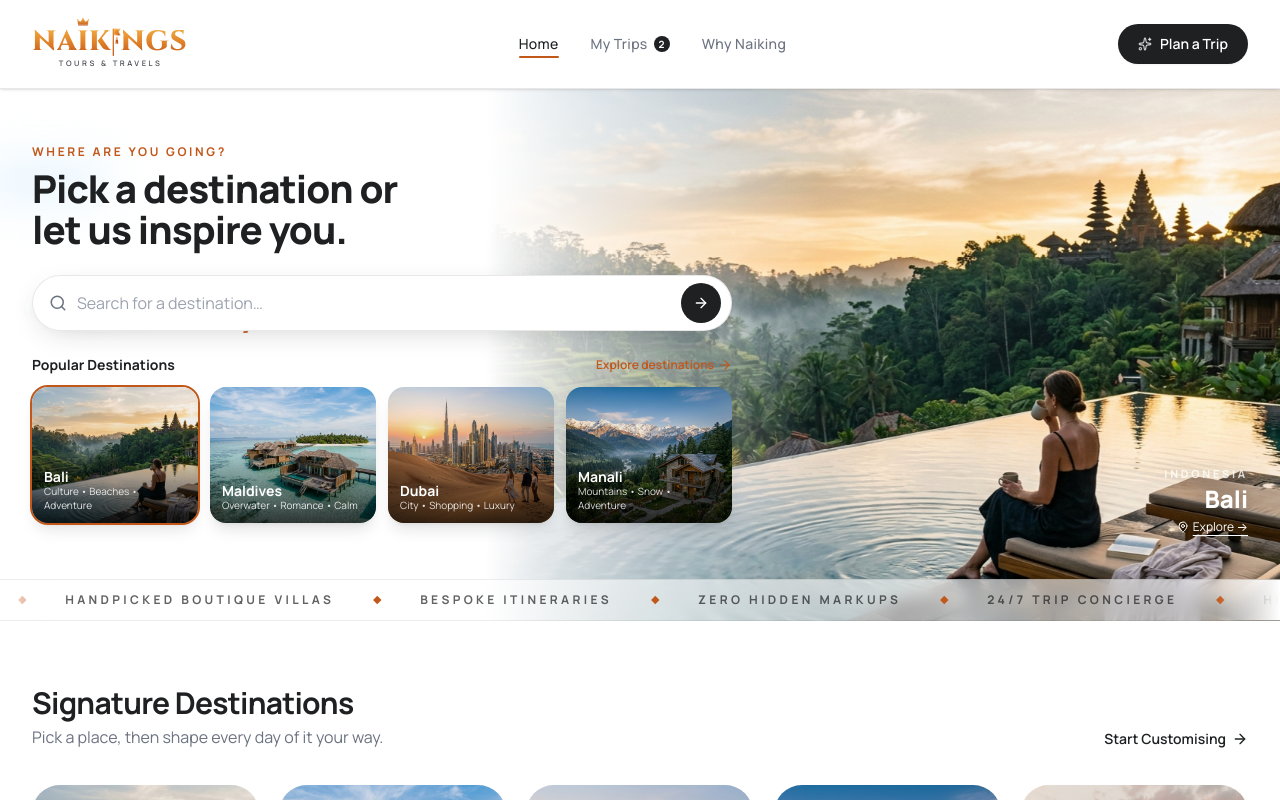
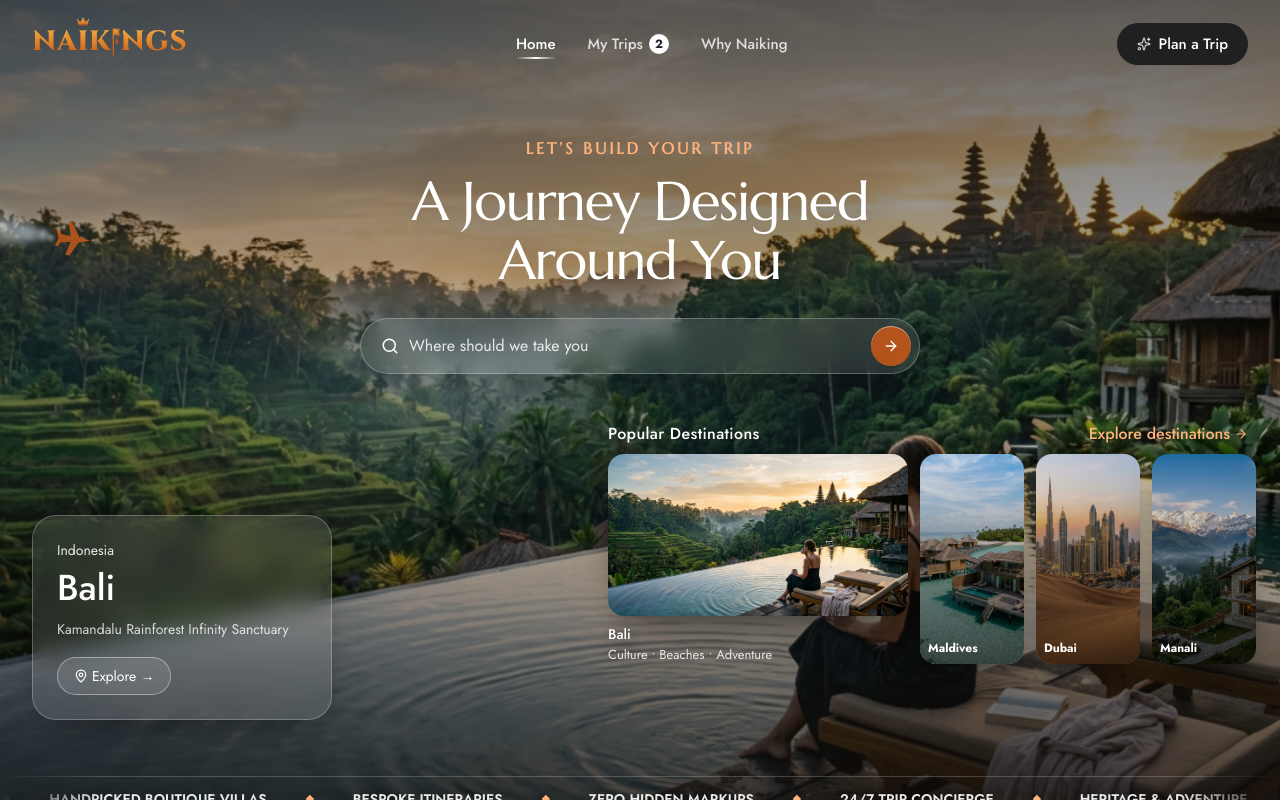
Before and after one commit to anukgcas/naiking_tours, a React (Vite) app: page / in a window 1280 px wide. Shown: the top 800 px of the page. Built offline with nearby package versions, Linux system fonts and the light colour scheme.

Commit message:
Home Page Altered

```diff
--- a/index.html
+++ b/index.html
@@ -4,7 +4,7 @@
     <meta charset="UTF-8" />
     <meta name="viewport" content="width=device-width, initial-scale=1.0" />
     <title>Naikings Tours &amp; Travels</title>
-    <link rel="icon" type="image/jpeg" href="/images/naikings_logo.jpg" />
+    <link rel="icon" type="image/png" href="/images/favicon.png" />
     <meta name="description" content="Quiet luxury travel booking, build-your-own itineraries with AI suggestions." />
     <meta property="og:title" content="Naiking Tours" />
     <meta property="og:description" content="Quiet luxury travel booking, build-your-own itineraries with AI suggestions." />
@@ -12,7 +12,7 @@
     <meta name="twitter:card" content="summary_large_image" />
     <link rel="preconnect" href="https://fonts.googleapis.com">
     <link rel="preconnect" href="https://fonts.gstatic.com" crossorigin>
-    <link href="https://fonts.googleapis.com/css2?family=Manrope:wght@300;400;500;600;700;800&family=Cinzel:wght@700;800;900&display=swap" rel="stylesheet">
+    <link href="https://fonts.googleapis.com/css2?family=Cinzel:wght@700;800;900&family=Marcellus&family=Jost:wght@300;400;500;600;700;800&display=swap" rel="stylesheet">
   </head>
   <body class="bg-white text-[#1E2022] antialiased selection:bg-[#C2571A]/20 selection:text-[#C2571A]">
     <div id="root"></div>
--- a/src/components/Header.tsx
+++ b/src/components/Header.tsx
@@ -20,6 +20,10 @@ export const Header: React.FC<HeaderProps> = ({
   const [isScrolled, setIsScrolled] = useState(false);
   const [isMobileMenuOpen, setIsMobileMenuOpen] = useState(false);
   const [isNarrow, setIsNarrow] = useState(false);
+  // Transparent over the hero photo at the top of the home page, so the links switch to light text there
+  const overHero = !isScrolled && activeTab === 'home';
+  const linkIdle = overHero ? 'text-white/80 hover:text-white' : 'text-[#6B7280] hover:text-[#1E2022]';
+  const linkActive = overHero ? 'text-white' : 'text-[#1E2022]';
 
   useEffect(() => {
     const mq = window.matchMedia('(max-width: 639px)');
@@ -42,7 +46,7 @@ export const Header: React.FC<HeaderProps> = ({
       className={`fixed top-0 left-0 right-0 z-40 transition-all duration-300 ${
         isScrolled
           ? 'bg-white/90 backdrop-blur-md border-b border-[#1E2022]/8 shadow-xs'
-          : 'bg-white border-b border-[#1E2022]/10 shadow-sm'
+          : 'bg-transparent border-b border-transparent'
       }`}
     >
       <div className="max-w-7xl mx-auto px-4 sm:px-6 lg:px-8">
@@ -59,25 +63,23 @@ export const Header: React.FC<HeaderProps> = ({
           <nav className="hidden md:flex items-center gap-8">
             <button
               onClick={() => onNavigate('home')}
-              className={`text-sm font-medium tracking-wide transition-colors relative py-1 ${
-                activeTab === 'home'
-                  ? 'text-[#1E2022]'
-                  : 'text-[#6B7280] hover:text-[#1E2022]'
+              className={`text-[15px] font-medium transition-colors relative py-1 ${
+                activeTab === 'home' ? linkActive : linkIdle
               }`}
             >
               Home
               {activeTab === 'home' && (
-                <span className="absolute bottom-0 left-0 right-0 h-[2px] bg-[#C2571A] rounded-full" />
+                <span className={`absolute bottom-0 left-0 right-0 h-[2px] rounded-full transition-colors duration-300 ${overHero ? 'bg-gradient-to-r from-transparent via-white to-transparent' : 'bg-[#C2571A]'}`} />
               )}
             </button>
 
             <button
               onClick={onOpenMyTrips}
-              className="text-sm font-medium tracking-wide text-[#6B7280] hover:text-[#1E2022] transition-colors relative py-1 flex items-center gap-1.5"
+              className={`text-[15px] font-medium ${linkIdle} transition-colors relative py-1 flex items-center gap-1.5`}
             >
               My Trips
               {bookedTripsCount > 0 && (
-                <span className="inline-flex items-center justify-center w-4 h-4 text-[10px] font-bold rounded-full bg-[#1E2022] text-white">
+                <span className={`inline-flex items-center justify-center w-5 h-5 text-[12px] font-bold rounded-full ${overHero ? 'bg-white text-[#1E2022]' : 'bg-[#1E2022] text-white'}`}>
                   {bookedTripsCount}
                 </span>
               )}
@@ -85,15 +87,13 @@ export const Header: React.FC<HeaderProps> = ({
 
             <button
               onClick={() => onNavigate('why')}
-              className={`text-sm font-medium tracking-wide transition-colors relative py-1 ${
-                activeTab === 'why'
-                  ? 'text-[#1E2022]'
-                  : 'text-[#6B7280] hover:text-[#1E2022]'
+              className={`text-[15px] font-medium transition-colors relative py-1 ${
+                activeTab === 'why' ? linkActive : linkIdle
               }`}
             >
               Why Naiking
               {activeTab === 'why' && (
-                <span className="absolute bottom-0 left-0 right-0 h-[2px] bg-[#C2571A] rounded-full" />
+                <span className={`absolute bottom-0 left-0 right-0 h-[2px] rounded-full transition-colors duration-300 ${overHero ? 'bg-gradient-to-r from-transparent via-white to-transparent' : 'bg-[#C2571A]'}`} />
               )}
             </button>
           </nav>
@@ -103,7 +103,7 @@ export const Header: React.FC<HeaderProps> = ({
             {/* Plan a Trip Primary CTA */}
             <button
               onClick={onOpenPlanner}
-              className="inline-flex items-center gap-2 whitespace-nowrap px-4 py-2 sm:px-5 sm:py-2.5 rounded-full text-xs sm:text-sm font-semibold text-white bg-[#1E2022] hover:bg-[#C2571A] transition-all duration-300 shadow-xs active:scale-98 cursor-pointer"
+              className="inline-flex items-center gap-2 whitespace-nowrap px-4 py-2 sm:px-5 sm:py-2.5 rounded-full text-[15px] sm:text-[15px] font-medium text-white bg-[#1E2022] hover:bg-[#C2571A] transition-all duration-300 shadow-xs active:scale-98 cursor-pointer"
             >
               <Sparkles className="w-3.5 h-3.5 text-[#FAF8F5]/80" />
               <span>Plan a Trip</span>
@@ -112,7 +112,7 @@ export const Header: React.FC<HeaderProps> = ({
             {/* Mobile Menu Toggle Button */}
             <button
               onClick={() => setIsMobileMenuOpen(!isMobileMenuOpen)}
-              className="md:hidden p-2 text-[#1E2022] rounded-lg hover:bg-black/5"
+              className={`md:hidden p-2 rounded-lg hover:bg-black/5 ${overHero ? 'text-white' : 'text-[#1E2022]'}`}
               aria-label="Toggle menu"
             >
               {isMobileMenuOpen ? <X className="w-5 h-5" /> : <Menu className="w-5 h-5" />}
--- a/src/components/Hero.tsx
+++ b/src/components/Hero.tsx
@@ -198,9 +198,10 @@ export const Hero: React.FC<HeroProps> = ({ onStartWizard, onExploreDestination
   }, [activeReelIndex]);
 
   return (
-    <section className="relative pt-[72px] lg:pt-[88px] overflow-x-clip bg-white">
-      {/* Scenic image: fades into the page — downwards on mobile, leftwards on desktop */}
-      <div className="pointer-events-none absolute inset-x-0 top-[72px] h-[320px] lg:top-[88px] lg:bottom-0 lg:left-auto lg:right-0 lg:h-auto lg:w-[62%] [mask-image:linear-gradient(to_bottom,black_45%,transparent)] lg:[mask-image:linear-gradient(to_right,transparent,black_42%)]">
+    <section className="relative bg-[#1E2022]" style={{ fontFamily: "'Jost', sans-serif" }}>
+      <div className="relative pt-[72px] lg:pt-[120px] overflow-hidden">
+        {/* One unified scene: the featured destination photo fills the hero */}
+        <div className="absolute inset-0">
           <AnimatePresence initial={false}>
             <motion.img
               key={currentReel.id}
@@ -214,48 +215,38 @@ export const Hero: React.FC<HeroProps> = ({ onStartWizard, onExploreDestination
               transition={{ duration: 1.2, ease: 'easeInOut' }}
             />
           </AnimatePresence>
+          {/* Readability: dark on the text side and at the bottom, clear in the middle of the scene */}
+          <div className="absolute inset-0 bg-gradient-to-b from-[#14110F]/55 via-[#14110F]/15 to-transparent" />
+          <div className="absolute inset-0 bg-gradient-to-t from-[#14110F]/80 via-transparent to-[#14110F]/25" />
         </div>
 
-      {/* Ambient backdrop, kept inside the white area (left of the photo): a plane wandering to random points, plus drifting clouds */}
-      <div
-        aria-hidden="true"
-        className="pointer-events-none absolute left-0 right-0 top-[392px] bottom-0 lg:top-[88px] lg:right-[60%] overflow-hidden motion-reduce:hidden"
-      >
-        <motion.div
-          className="absolute top-[14%] w-32 h-9 rounded-full bg-sky-100/80 blur-xl"
-          initial={{ left: '-35%' }}
-          animate={{ left: '105%' }}
-          transition={{ duration: 28, ease: 'linear', repeat: Infinity }}
-        />
-        <motion.div
-          className="absolute top-[70%] w-44 h-10 rounded-full bg-orange-100/80 blur-xl"
-          initial={{ left: '-45%' }}
-          animate={{ left: '105%' }}
-          transition={{ duration: 38, ease: 'linear', repeat: Infinity, delay: 6 }}
-        />
+        <div aria-hidden="true" className="pointer-events-none absolute inset-0 overflow-hidden motion-reduce:hidden">
           <WanderingPlane />
         </div>
 
-      <div className="relative max-w-7xl mx-auto px-4 sm:px-6 lg:px-8 pt-[140px] sm:pt-[180px] lg:pt-14 pb-8 lg:pb-14 flex lg:items-center">
-        <div className="w-full lg:max-w-[700px]">
+        <div className="relative max-w-7xl mx-auto px-4 sm:px-6 lg:px-8 pt-4 pb-16 lg:pb-20 flex flex-col">
+          {/* Title + trip-start action */}
+          <div className="w-full max-w-[760px] mx-auto text-center">
             <motion.p
-            className="mb-2 text-[11px] sm:text-xs font-bold uppercase tracking-[0.22em] text-[#C2571A]"
+              className="mb-3 text-[15px] sm:text-base font-semibold tracking-[0.18em] text-[#FFB27A]"
+              style={{ fontFamily: "'Marcellus', serif" }}
               initial={{ opacity: 0, y: 10 }}
               animate={{ opacity: 1, y: 0 }}
               transition={{ duration: 0.7, ease: EASE }}
             >
-            WHERE ARE YOU GOING?
+              LET’S BUILD YOUR TRIP
             </motion.p>
 
             <motion.h1
-            className="text-[1.6rem] sm:text-4xl lg:text-[2.4rem] font-extrabold tracking-tight leading-[1.08] text-[#1E2022]"
+              className="text-[2.1rem] sm:text-5xl lg:text-[3.4rem] font-normal tracking-tight leading-[1.08] text-white drop-shadow-[0_2px_18px_rgba(0,0,0,0.35)]"
+              style={{ fontFamily: "'Marcellus', serif" }}
               initial={{ opacity: 0, y: 18 }}
               animate={{ opacity: 1, y: 0 }}
               transition={{ duration: 0.8, delay: 0.1, ease: EASE }}
             >
-            Pick a destination or
+              A Journey Designed
               <br />
-            let us inspire you.
+              Around You
             </motion.h1>
 
             <motion.div
@@ -267,77 +258,111 @@ export const Hero: React.FC<HeroProps> = ({ onStartWizard, onExploreDestination
               <button
                 type="button"
                 onClick={onStartWizard}
-              aria-label="Search for a destination"
-              className="mt-6 group relative w-full h-14 pl-11 pr-14 rounded-full bg-white border border-[#1E2022]/10 shadow-[0_8px_30px_-12px_rgba(30,32,34,0.25)] text-left text-base text-[#9CA3AF] hover:border-[#C2571A]/50 focus:outline-none focus-visible:border-[#C2571A] focus-visible:ring-4 focus-visible:ring-[#C2571A]/15 transition cursor-pointer"
+                aria-label="Where should we take you"
+                className="mt-7 mx-auto group relative w-full max-w-[560px] h-14 pl-12 pr-14 rounded-full bg-white/10 backdrop-blur-md border border-white/25 shadow-[0_18px_40px_-20px_rgba(0,0,0,0.6)] text-left text-base text-white/85 hover:bg-white/20 focus:outline-none focus-visible:ring-4 focus-visible:ring-white/40 active:scale-[0.99] transition cursor-pointer"
               >
-              <Search className="absolute left-4 top-1/2 -translate-y-1/2 w-[18px] h-[18px] text-[#6B7280]" />
-              Search for a destination…
-              <span className="absolute right-2.5 top-1/2 -translate-y-1/2 w-10 h-10 rounded-full bg-[#1E2022] group-hover:bg-[#C2571A] text-white flex items-center justify-center transition-colors">
-                <ArrowRight className="w-4 h-4" />
+                <Search className="absolute left-5 top-1/2 -translate-y-1/2 w-[18px] h-[18px] text-white" />
+                Where should we take you
+                <span className="absolute right-2 top-1/2 -translate-y-1/2 w-10 h-10 rounded-full bg-[#C2571A]/90 shadow-[inset_0_1px_0_rgba(255,255,255,0.45)] group-hover:bg-[#C2571A] text-white flex items-center justify-center transition-colors">
+                  <ArrowRight className="w-4 h-4 transition-transform group-hover:translate-x-0.5" />
                 </span>
               </button>
+            </motion.div>
+          </div>
 
-              <div className="mt-6">
+          {/* Featured destination story + floating destination previews */}
+          <div className="pt-[84px] flex flex-col lg:flex-row lg:items-end lg:justify-between gap-8 lg:gap-10">
+            <AnimatePresence mode="wait" initial={false}>
+              <motion.div
+                key={currentReel.id}
+                initial={{ opacity: 0, y: 14 }}
+                animate={{ opacity: 1, y: 0 }}
+                exit={{ opacity: 0, y: -10 }}
+                transition={{ duration: 0.45, ease: 'easeOut' }}
+                className="text-white p-5 sm:p-6 rounded-3xl bg-white/10 backdrop-blur-md border border-white/25 shadow-[0_18px_40px_-20px_rgba(0,0,0,0.6)] lg:w-[300px] shrink-0 lg:translate-y-6"
+              >
+                <span className="text-[14px] font-regular text-white/90 block">
+                  {currentReel.country}
+                </span>
+                <span className="mt-1 text-3xl sm:text-4xl font-medium block leading-tight">{currentReel.name}</span>
+                <span className="mt-2 text-[14px] leading-relaxed text-white/80 block">{currentReel.highlight}</span>
+                <button
+                  type="button"
+                  onClick={() => onExploreDestination(currentReel.name)}
+                  className="mt-4 inline-flex items-center gap-1 px-4 py-2 rounded-full border border-white/40 bg-white/10 hover:bg-white/20 text-sm cursor-pointer transition-colors"
+                >
+                  <MapPin className="w-3.5 h-3.5" /> Explore →
+                </button>
+              </motion.div>
+            </AnimatePresence>
+
+            <div className="min-w-0 lg:max-w-[640px] text-white lg:-translate-y-8">
               <div className="flex items-center justify-between gap-3">
-                  <span className="text-sm font-bold text-[#1E2022]">Popular Destinations</span>
+                <span className="text-md font-medium leading-none tracking-wide">Popular Destinations</span>
                 <button
                   type="button"
                   onClick={onStartWizard}
-                    className="group inline-flex items-center gap-1 text-xs font-semibold text-[#C2571A] hover:underline cursor-pointer"
+                  className="group inline-flex items-center gap-1 text-md font-medium leading-none text-[#FFB27A] cursor-pointer"
                 >
                   Explore destinations
                   <ArrowRight className="w-3.5 h-3.5 transition-transform group-hover:translate-x-0.5" />
                 </button>
               </div>
 
-                <div className="mt-3 grid grid-cols-2 sm:grid-cols-4 gap-3">
-                  {DESTINATION_REELS.slice(0, 4).map((reel, idx) => (
-                    <button
+              <div className="mt-3 -mx-4 px-4 sm:mx-0 sm:px-0 flex items-stretch gap-3 h-[190px] sm:h-[210px] overflow-x-auto lg:overflow-visible snap-x [scrollbar-width:none] [&::-webkit-scrollbar]:hidden">
+                {DESTINATION_REELS.slice(0, 4).map((reel, idx) => {
+                  const active = activeReelIndex === idx;
+                  return (
+                    <motion.button
                       key={reel.id}
                       type="button"
-                      onClick={() => onExploreDestination(reel.name)}
-                      onMouseEnter={() => setActiveReelIndex(idx)}
-                      className={`group relative h-[120px] sm:h-[136px] rounded-2xl overflow-hidden text-left cursor-pointer shadow-lg transition-all duration-300 ${
-                        activeReelIndex === idx ? 'ring-2 ring-white outline outline-2 outline-[#C2571A]' : ''
+                      // The first tap features a destination; tapping the featured one opens the wizard with it chosen
+                      onClick={() => (active ? onExploreDestination(reel.name) : setActiveReelIndex(idx))}
+                      aria-label={active ? `Plan a trip to ${reel.name}` : `Feature ${reel.name}`}
+                      whileHover={{ y: -4 }}
+                      className={`group relative shrink-0 snap-start flex flex-col text-left cursor-pointer transition-[width] duration-500 ease-out ${
+                        active ? 'w-[250px] sm:w-[300px]' : 'w-[84px] sm:w-[104px]'
+                      }`}
+                    >
+                      <span
+                        className={`relative block w-full overflow-hidden rounded-2xl shadow-[0_18px_36px_-16px_rgba(0,0,0,0.7)] ${
+                          active ? 'flex-1 min-h-0' : 'h-full'
                         }`}
                       >
                         <img
                           src={reel.image}
                           alt=""
                           loading="lazy"
-                        className="absolute inset-0 w-full h-full object-cover transition-transform duration-700 group-hover:scale-110"
+                          className="absolute inset-0 w-full h-full object-cover transition-transform duration-700 group-hover:scale-105"
                         />
-                      <span className="absolute inset-0 bg-gradient-to-t from-black/75 via-black/10 to-transparent" />
-                      <span className="absolute inset-x-3 bottom-2.5 text-white">
-                        <span className="block text-sm font-bold leading-tight">{reel.name}</span>
-                        <span className="block text-[10px] leading-snug text-white/85">{reel.tags}</span>
+                        <span
+                          className={`absolute inset-0 bg-gradient-to-t from-black/70 to-transparent transition-opacity duration-500 ${
+                            active ? 'opacity-0' : 'opacity-100'
+                          }`}
+                        />
+                        {!active && (
+                          <span className="absolute inset-x-2 bottom-2 text-xs font-bold text-white leading-tight">
+                            {reel.name}
                           </span>
-                    </button>
-                  ))}
+                        )}
+                      </span>
+                      {active && (
+                        <span className="block pt-2.5 text-white drop-shadow-[0_1px_8px_rgba(0,0,0,0.6)]">
+                          <span className="block text-sm font-medium leading-tight">{reel.name}</span>
+                          <span className="block mt-0.5 text-[13px] leading-snug text-white/85">{reel.tags}</span>
+                        </span>
+                      )}
+                    </motion.button>
+                  );
+                })}
               </div>
-              </div>
-          </motion.div>
-        </div>
-
-        {/* Current destination caption, over the scenic image (desktop) */}
-        <div className="hidden lg:flex absolute right-8 bottom-10 flex-col items-end gap-3 text-right text-white drop-shadow-[0_2px_12px_rgba(0,0,0,0.5)]">
-          <div>
-            <span className="text-[11px] font-bold uppercase tracking-[0.25em] text-white/80 block">
-              {currentReel.country}
-            </span>
-            <span className="text-2xl font-extrabold block">{currentReel.name}</span>
-            <button
-              type="button"
-              onClick={() => onExploreDestination(currentReel.name)}
-              className="inline-flex items-center gap-1 text-xs underline underline-offset-4 hover:text-white/80 cursor-pointer"
-            >
-              <MapPin className="w-3 h-3" /> Explore →
-            </button>
             </div>
           </div>
         </div>
 
+        {/* Sits over the bottom of the photo, so it stays transparent */}
         <Marquee items={MARQUEE_ITEMS} />
+      </div>
     </section>
   );
 };
--- a/src/components/HeroParts.tsx
+++ b/src/components/HeroParts.tsx
@@ -77,7 +77,7 @@ export const SpinBadge: React.FC<{ className?: string }> = ({ className = '' })
       <defs>
         <path id="badgeCircle" d="M60 60 m-44 0 a44 44 0 1 1 88 0 a44 44 0 1 1 -88 0" />
       </defs>
-      <text fontSize="10" fontWeight="700" fill="#1E2022" fontFamily="Manrope, sans-serif">
+      <text fontSize="10" fontWeight="700" fill="#1E2022" fontFamily="Jost, sans-serif">
         <textPath href="#badgeCircle" textLength="270" lengthAdjust="spacing">NAIKINGS · TOURS &amp; TRAVELS · </textPath>
       </text>
     </motion.svg>
@@ -94,20 +94,18 @@ export const SpinBadge: React.FC<{ className?: string }> = ({ className = '' })
 export const Marquee: React.FC<{ items: string[] }> = ({ items }) => {
   const row = [...items, ...items];
   return (
-    <div className="relative overflow-hidden border-y border-[#1E2022]/8 bg-white/60 backdrop-blur-sm py-3">
+    <div className="relative overflow-hidden border-t border-white/20 bg-transparent py-3 [mask-image:linear-gradient(to_right,transparent,black_8%,black_92%,transparent)]">
       <div className="flex w-max animate-marquee gap-10 whitespace-nowrap">
         {row.map((t, idx) => (
           <span
             key={idx}
-            className="flex items-center gap-10 text-xs font-bold uppercase tracking-[0.28em] text-[#1E2022]/70"
+            className="flex items-center gap-10 text-[14px] font-semibold uppercase tracking-normal text-white/90 drop-shadow-[0_1px_6px_rgba(0,0,0,0.5)]"
           >
             {t}
-            <span className="w-1.5 h-1.5 rotate-45 bg-[#C2571A]" />
+            <span className="w-1.5 h-1.5 rotate-45 bg-[#FFB27A]" />
           </span>
         ))}
       </div>
-      <div className="pointer-events-none absolute inset-y-0 left-0 w-16 bg-gradient-to-r from-white to-transparent" />
-      <div className="pointer-events-none absolute inset-y-0 right-0 w-16 bg-gradient-to-l from-white to-transparent" />
     </div>
   );
 };
--- a/src/components/NLogo.tsx
+++ b/src/components/NLogo.tsx
@@ -182,7 +182,7 @@ export const NLogo: React.FC<NLogoProps> = ({
         <motion.span
           className="uppercase whitespace-nowrap"
           style={{
-            fontFamily: 'Manrope, sans-serif',
+            fontFamily: 'Jost, sans-serif',
             fontWeight: 600,
             fontSize: '0.27em',
             letterSpacing: '0.34em',
--- a/src/index.css
+++ b/src/index.css
@@ -18,7 +18,7 @@
 
 @layer base {
   :root {
-    --font-sans: 'Manrope', -apple-system, BlinkMacSystemFont, 'Segoe UI', Roboto, sans-serif;
+    --font-sans: 'Jost', -apple-system, BlinkMacSystemFont, 'Segoe UI', Roboto, sans-serif;
   }
 
   body {
```
Also changed, not shown: src/components/TripWizard.tsx (+5 -2 lines), public/images/favicon.png (added). Lines whose indentation alone changed are shown as unchanged.
